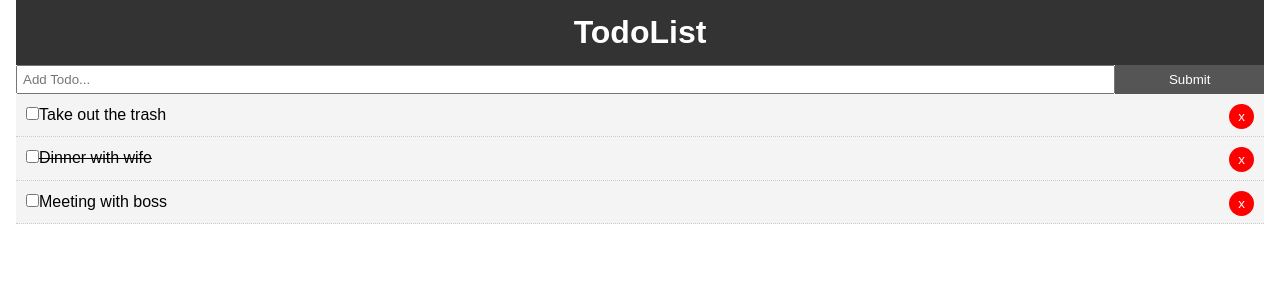
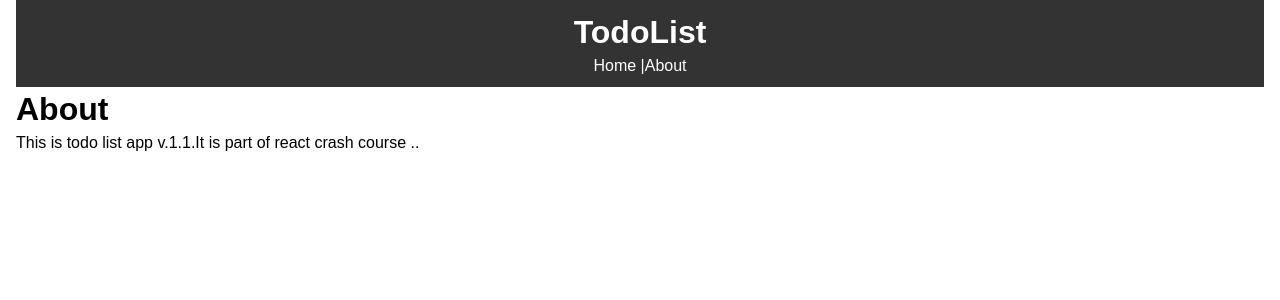
Before and after one commit to MbuguaCaleb/ReactJS-Fundamentals, a React (Create React App) app in the folder todolist/: page /about in a window 1280 px wide. Shown: the top 300 px of the page. Built offline with nearby package versions, Linux system fonts and the light colour scheme.

Commit message:
reaact-router

```diff
--- a/todolist/package.json
+++ b/todolist/package.json
@@ -5,6 +5,7 @@
   "dependencies": {
     "react": "^16.9.0",
     "react-dom": "^16.9.0",
+    "react-router-dom": "^5.0.1",
     "react-scripts": "3.1.1",
     "uuid": "^3.3.3"
   },
--- a/todolist/src/App.js
+++ b/todolist/src/App.js
@@ -1,7 +1,9 @@
 import React, {Component} from 'react';
-import Header from './components/layouts/Header'
-import Todos from './components/Todos'
-import AddTodo from './components/AddTodo'
+import { BrowserRouter as Router, Route} from 'react-router-dom';
+import Header from './components/layouts/Header';
+import Todos from './components/Todos';
+import AddTodo from './components/AddTodo';
+import About from './components/pages/About';
 import './App.css';
 import uuid from 'uuid';
 
@@ -89,22 +91,38 @@
   render(){
 
     return (
+<Router>
 
  <div className="App">
 
 <div className="container">
    {/* adds properties to the todo component from the states */}
+  {/*Note that the header is component one*/ }
    <Header />
-    <AddTodo addTodo ={this.addTodo}/>
+   <Route exact path="/" render={props =>(
 
-    <Todos todos ={ this.state.todos} markComplete ={this.markComplete}
+     <React.Fragment>
 
-    delTodo ={this.delTodo}
+{/*Note that the header is component two*/ }
+<AddTodo addTodo ={this.addTodo}/>
 
-    />
+{/*Note that the header is component three*/ }
+<Todos todos ={ this.state.todos} markComplete ={this.markComplete}
+
+delTodo ={this.delTodo}
+
+/>
+     </React.Fragment>
+   )}/>
+
+
+{/*Note that the header is component four*/ }
+   <Route path="/about"  component ={About}/>
+
 
 </div>
  </div>
+ </Router>
     );
 
   }
--- a/todolist/src/components/layouts/Header.js
+++ b/todolist/src/components/layouts/Header.js
@@ -1,6 +1,7 @@
 //functional based  react component
 
 import React from 'react';
+import { Link } from 'react-router-dom';
 
 
 function Header(){
@@ -8,8 +9,12 @@
     return (
         <header style={headerStyle}>
             <h1>TodoList</h1>
+            <Link style={linkStyle}to="/">Home</Link> |
+            <Link style={linkStyle} to="/about">About</Link>
+
         </header>
     )
+
 }
 
 const headerStyle ={
@@ -22,4 +27,11 @@
 }
 
 
+const linkStyle ={
+
+    color:'#fff',
+    textDecoration:'none'
+}
+
+
 export default Header;
--- /dev/null
+++ b/todolist/src/components/pages/About.js
@@ -0,0 +1,17 @@
+import React from 'react'
+
+ function About() {
+    return (
+        <React.Fragment>
+
+            <h1>About</h1>
+            <p>This is todo list app v.1.1.It is part
+                of react crash course ..
+            </p>
+
+        </React.Fragment>
+    )
+}
+
+
+export default About;
```
Also changed, not shown: 2 other files (tests, documents, lock files or other folders).
